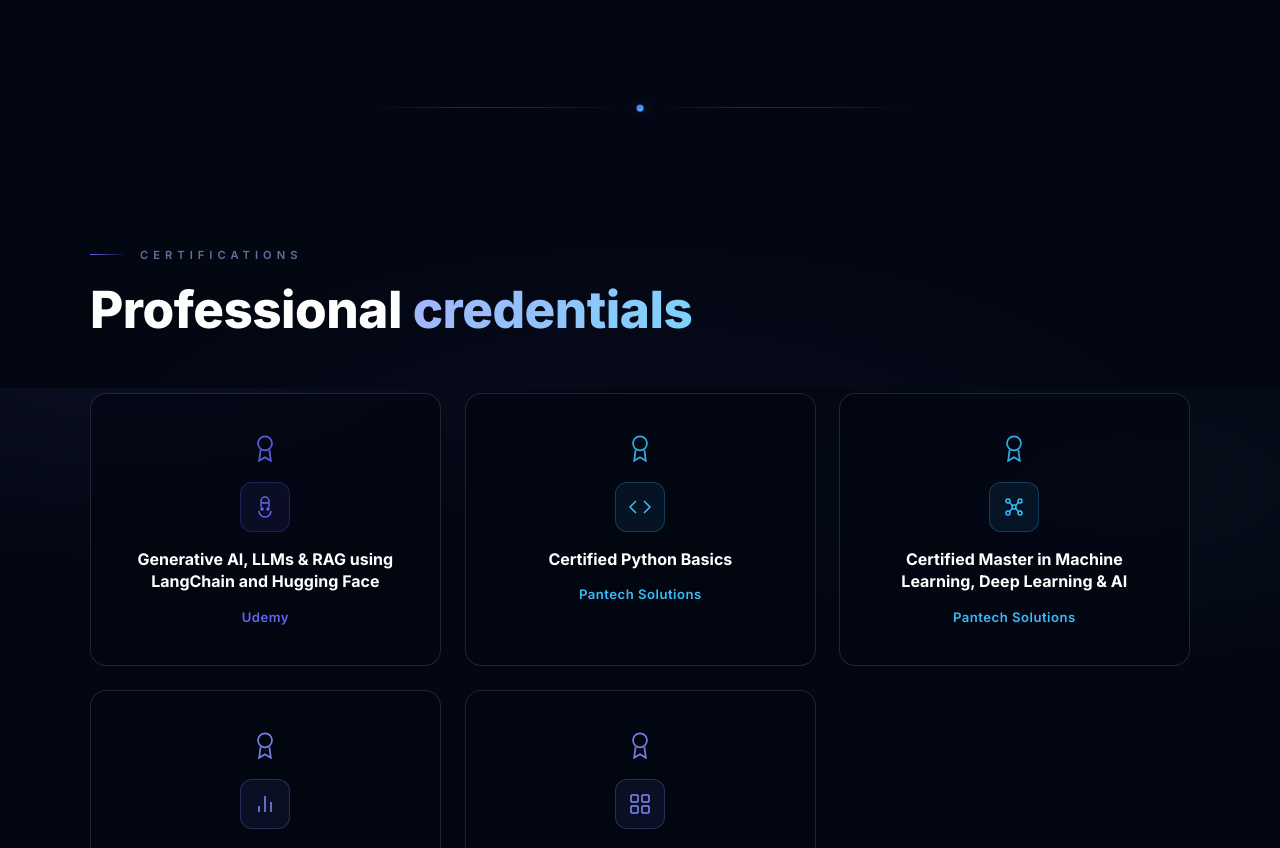
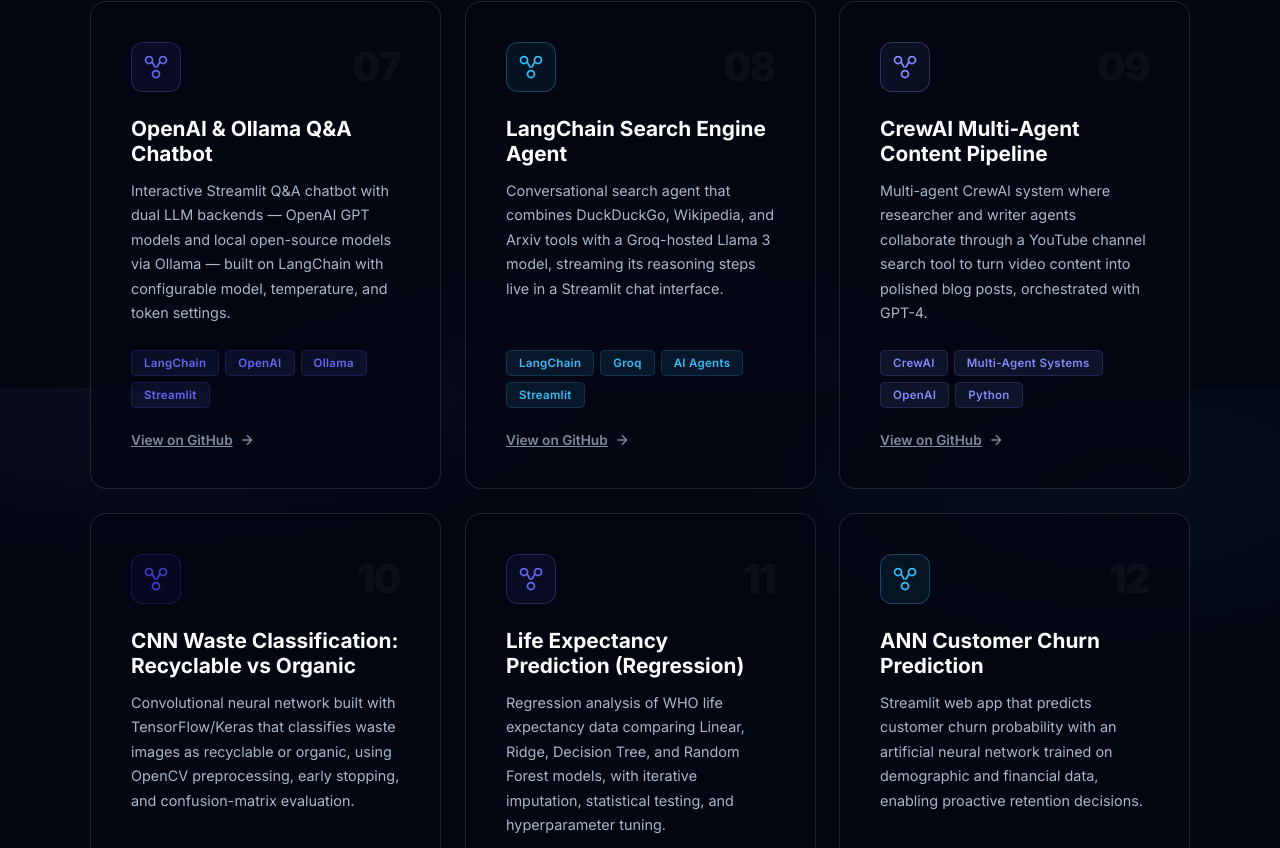
Before and after one commit to akshaytoni99/portfolio, a React (Vite) app: page / in a window 1280 px wide. Shown: the part 5212-6060 px from the top of the page. Built offline with nearby package versions, Linux system fonts and the light colour scheme; no server answers.

Commit message:
Add 9 project cards and live Streamlit demo links
Deployed 4 Streamlit apps to Community Cloud (InsightStream summarizer,
LLM SQL chatbot, search-engine agent, OpenAI chatbot) and linked them plus
the existing ANN churn app as live demos. Notebook-only ML projects added
as GitHub-link cards.

```diff
--- a/src/content/seeds.js
+++ b/src/content/seeds.js
@@ -139,7 +139,7 @@
         image: "",
         video: "",
         github: "https://github.com/akshaytoni99/InsightStream-AI-LLM-Powered-Web-YouTube-Summarization-System",
-        demo: "",
+        demo: "https://insightstream-summarizer.streamlit.app",
         featured: false,
         category: "LLM",
         order: 2,
@@ -171,7 +171,7 @@
         image: "",
         video: "",
         github: "https://github.com/akshaytoni99/LLM-Powered-SQL-Database-Chatbot-using-LangChain-and-Streamlit",
-        demo: "",
+        demo: "https://llm-sql-chatbot.streamlit.app",
         featured: false,
         category: "LangChain",
         order: 4,
@@ -193,6 +193,150 @@
         order: 5,
         status: "completed",
         color: "#4338ca",
+      },
+      {
+        id: "proj-openai-ollama-chatbot",
+        title: "OpenAI & Ollama Q&A Chatbot",
+        description:
+          "Interactive Streamlit Q&A chatbot with dual LLM backends — OpenAI GPT models and local open-source models via Ollama — built on LangChain with configurable model, temperature, and token settings.",
+        tech: ["LangChain", "OpenAI", "Ollama", "Streamlit"],
+        image: "",
+        video: "",
+        github: "https://github.com/akshaytoni99/OpenAI-Ollama-Chatbot",
+        demo: "https://akshay-openai-chatbot.streamlit.app",
+        featured: false,
+        category: "LLM",
+        order: 6,
+        status: "completed",
+        color: "#6366f1",
+      },
+      {
+        id: "proj-search-engine-agent",
+        title: "LangChain Search Engine Agent",
+        description:
+          "Conversational search agent that combines DuckDuckGo, Wikipedia, and Arxiv tools with a Groq-hosted Llama 3 model, streaming its reasoning steps live in a Streamlit chat interface.",
+        tech: ["LangChain", "Groq", "AI Agents", "Streamlit"],
+        image: "",
+        video: "",
+        github: "https://github.com/akshaytoni99/LangChain-Search-Engine-Agent",
+        demo: "https://akshay-search-engine-agent.streamlit.app",
+        featured: false,
+        category: "LangChain",
+        order: 7,
+        status: "completed",
+        color: "#38bdf8",
+      },
+      {
+        id: "proj-crewai-content-pipeline",
+        title: "CrewAI Multi-Agent Content Pipeline",
+        description:
+          "Multi-agent CrewAI system where researcher and writer agents collaborate through a YouTube channel search tool to turn video content into polished blog posts, orchestrated with GPT-4.",
+        tech: ["CrewAI", "Multi-Agent Systems", "OpenAI", "Python"],
+        image: "",
+        video: "",
+        github: "https://github.com/akshaytoni99/Crew-AI-Crash-Course",
+        demo: "",
+        featured: false,
+        category: "Multi-Agent",
+        order: 8,
+        status: "completed",
+        color: "#818cf8",
+      },
+      {
+        id: "proj-cnn-waste-classification",
+        title: "CNN Waste Classification: Recyclable vs Organic",
+        description:
+          "Convolutional neural network built with TensorFlow/Keras that classifies waste images as recyclable or organic, using OpenCV preprocessing, early stopping, and confusion-matrix evaluation.",
+        tech: ["TensorFlow", "Keras", "CNN", "OpenCV"],
+        image: "",
+        video: "",
+        github: "https://github.com/akshaytoni99/-CNN-Approach-to-Classify-Recyclable-and-Organic-Materials",
+        demo: "",
+        featured: false,
+        category: "Deep Learning",
+        order: 9,
+        status: "completed",
+        color: "#4338ca",
+      },
+      {
+        id: "proj-life-expectancy-regression",
+        title: "Life Expectancy Prediction (Regression)",
+        description:
+          "Regression analysis of WHO life expectancy data comparing Linear, Ridge, Decision Tree, and Random Forest models, with iterative imputation, statistical testing, and hyperparameter tuning.",
+        tech: ["Scikit-learn", "Pandas", "Regression", "Python"],
+        image: "",
+        video: "",
+        github: "https://github.com/akshaytoni99/A-Regression-Approach-to-Life-Expectancy-Prediction",
+        demo: "",
+        featured: false,
+        category: "Machine Learning",
+        order: 10,
+        status: "completed",
+        color: "#6366f1",
+      },
+      {
+        id: "proj-ann-customer-churn",
+        title: "ANN Customer Churn Prediction",
+        description:
+          "Streamlit web app that predicts customer churn probability with an artificial neural network trained on demographic and financial data, enabling proactive retention decisions.",
+        tech: ["TensorFlow", "ANN", "Streamlit", "Python"],
+        image: "",
+        video: "",
+        github: "https://github.com/akshaytoni99/ANN-Customer-Churn-Prediction",
+        demo: "https://ann-customer-churn-prediction-avtvfnwxkupxtjv3biyd7f.streamlit.app",
+        featured: false,
+        category: "Deep Learning",
+        order: 11,
+        status: "completed",
+        color: "#38bdf8",
+      },
+      {
+        id: "proj-apple-quality",
+        title: "Apple Quality Classification",
+        description:
+          "Machine learning model that grades apple quality from features like sweetness, crunchiness, and acidity, using a Random Forest classifier after preprocessing and feature encoding.",
+        tech: ["Scikit-learn", "Random Forest", "Pandas", "Python"],
+        image: "",
+        video: "",
+        github: "https://github.com/akshaytoni99/Apple-Quality-Classification-using-ML",
+        demo: "",
+        featured: false,
+        category: "Machine Learning",
+        order: 12,
+        status: "completed",
+        color: "#818cf8",
+      },
+      {
+        id: "proj-lstm-next-word",
+        title: "Next Word Prediction with LSTM",
+        description:
+          "LSTM-based next-word prediction system trained on sequential text with early stopping, deployed as a Streamlit app that tokenizes and pads input to predict the most probable next word.",
+        tech: ["LSTM", "TensorFlow", "Streamlit", "NLP"],
+        image: "",
+        video: "",
+        github: "https://github.com/akshaytoni99/Next-Word-Prediction-Using-LSTM-Based-Deep-Learning",
+        demo: "",
+        featured: false,
+        category: "Deep Learning",
+        order: 13,
+        status: "completed",
+        color: "#4338ca",
+      },
+      {
+        id: "proj-tweet-sentiment-rnn",
+        title: "Tweet Sentiment Analysis with RNN & spaCy",
+        description:
+          "Tweet sentiment classifier combining spaCy NLP preprocessing with a Keras SimpleRNN, benchmarked against Logistic Regression, LinearSVC, and Random Forest baselines.",
+        tech: ["RNN", "spaCy", "TensorFlow", "NLP"],
+        image: "",
+        video: "",
+        github: "https://github.com/akshaytoni99/Tweet-Sentiment-Analysis-using-RNN-and-spaCy-NLP",
+        demo: "",
+        featured: false,
+        category: "NLP",
+        order: 14,
+        status: "completed",
+        color: "#6366f1",
       },
     ],
   },
```
Also changed, not shown: 1 other file (tests, documents, lock files or other folders).
